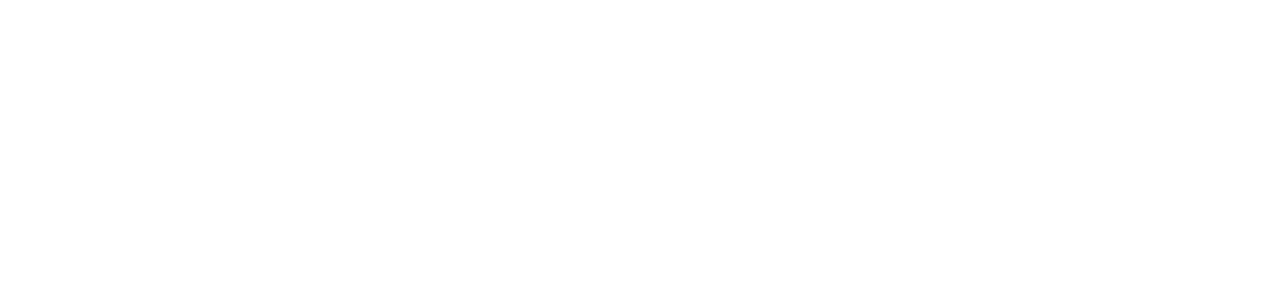
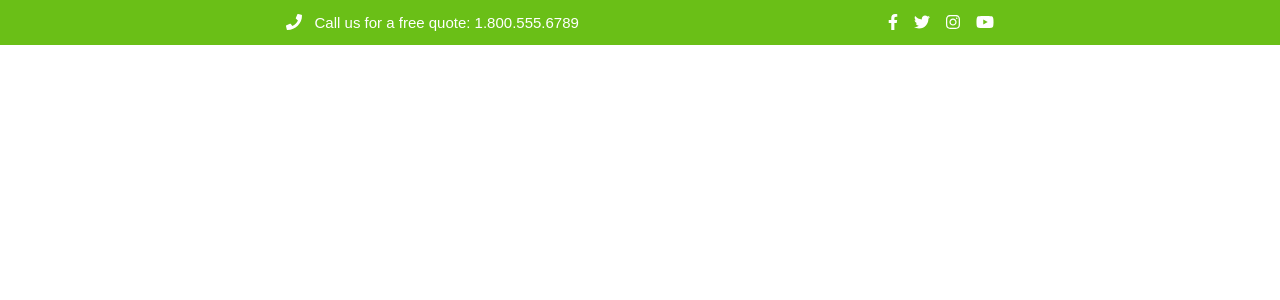
Before and after one commit to Maurizio97/proj-html-vuejs, a Vue app: page / in a window 1280 px wide. Shown: the top 300 px of the page. Built offline with nearby package versions, Linux system fonts and the light colour scheme.

Commit message:
element banner contact complete in MyHeader

```diff
--- a/src/App.vue
+++ b/src/App.vue
@@ -26,12 +26,24 @@
 $green: #6abf17;
 $colorButton: #1775bf;
 #app {
-  font-family: Avenir, Helvetica, Arial, sans-serif;
-  -webkit-font-smoothing: antialiased;
-  -moz-osx-font-smoothing: grayscale;
-  text-align: center;
-  color: #2c3e50;
-  margin-top: 60px;
+  font-family:  Arial, Helvetica, sans-serif;
 }
 
+// regole generali
+* {
+  margin: 0 auto;
+  padding: 0 auto;
+  box-sizing: border-box;
+}
+
+.center {
+  margin: 0 auto;
+  width: 80%;
+}
+
+.bg-green {
+  background-color: $green;
+}
+
+
 </style>
--- a/src/components/MyHeader.vue
+++ b/src/components/MyHeader.vue
@@ -1,24 +1,30 @@
 <template>
   <header>
-    <!-- <i class="fas fa-phone"></i> -->
     <!-- banner Contacts -->
-    <div>
-
+    <div class="bg-green">
+      <div class="center" id="cont-banner-contacts">
+        <span>
+          <i class="fas fa-phone icon"></i>
+          Call us for a free quote&colon; &#49;&period;&#56;&#48;&#48;&period;&#53;&#53;&#53;&period;&#54;&#55;&#56;&#57;
+        </span>
+        <div>
+          <span class="icon"><i class="fab fa-facebook-f"></i></span>
+          <span class="icon"><i class="fab fa-twitter"></i></span>
+          <span class="icon"><i class="fab fa-instagram"></i></span>
+          <span class="icon"><i class="fab fa-youtube"></i></span>
+        </div>
+      </div>
     </div>
 
     <!-- jumbotron  -->
     <div>
       <!-- navbar -->
-      <nav>
-
-      </nav>
+      <nav></nav>
       <!-- /navbar -->
     </div>
 
     <!-- Banner Get Quote  -->
-    <div>
-
-    </div>
+    <div></div>
   </header>
 </template>
 
@@ -31,5 +37,17 @@
 <!-- Add "scoped" attribute to limit CSS to this component only -->
 <style scoped lang="scss">
 $green: #6abf17;
+#cont-banner-contacts {
+  height: 45px;
+  color: white;
+  font-size: 15px;
+  display: flex;
+  justify-content: space-between;
+  align-items: center;
 
+  .icon {
+    margin: 0 8px;
+    font-size: 16px;
+  }
+}
 </style>
```
